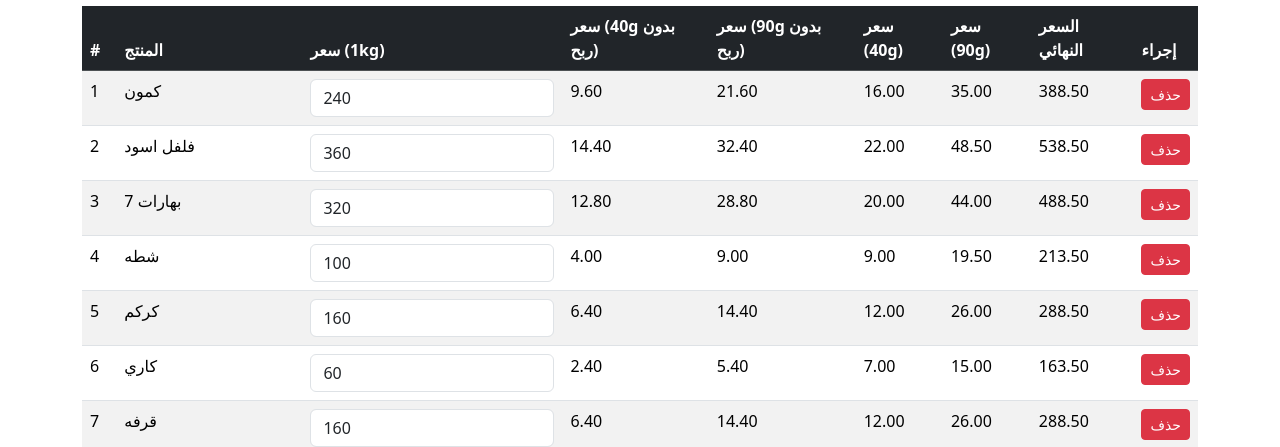
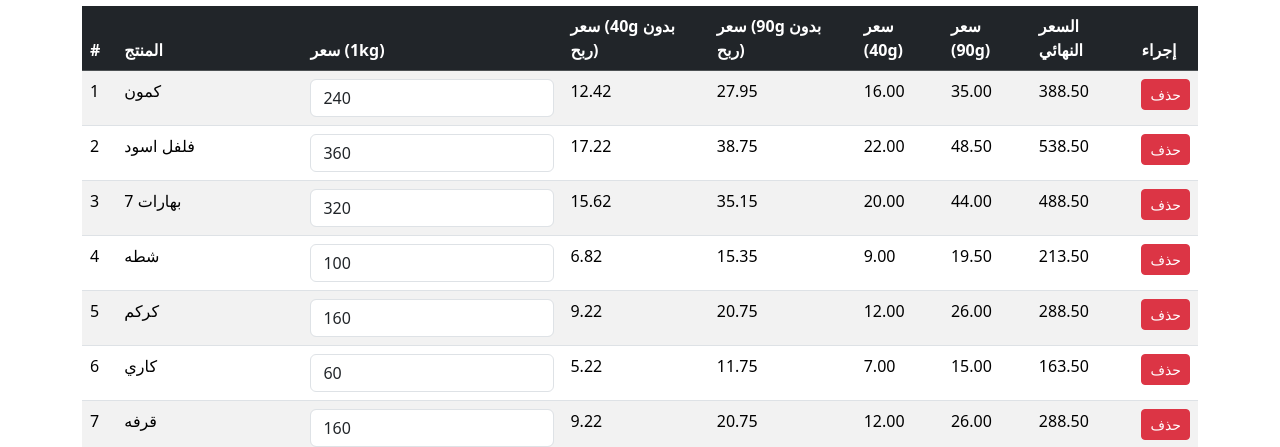
Before and after one commit to aaahmed666/zain_store, a React (Vite) app: page / in a window 1280 px wide. Shown: the part 363-810 px from the top of the page. Built offline with nearby package versions, Linux system fonts and the light colour scheme; sample sign-in values are in the browser's storage.

Commit message:
update product prices

```diff
--- a/src/ProductManager.jsx
+++ b/src/ProductManager.jsx
@@ -60,8 +60,8 @@ const ProductManager = () => {
       price40g: roundToNearestHalf((finalPricePerKg / 1000) * 40),
       price90g: roundToNearestHalf((finalPricePerKg / 1000) * 90),
       finalPrice: finalPricePerKg,
-      price50gNoProfit: (basePrice / 1000) * 40,
-      price90gNoProfit: (basePrice / 1000) * 90,
+      price50gNoProfit: (totalCost / 1000) * 40,
+      price90gNoProfit: (totalCost / 1000) * 90,
     };
   };
 
```
